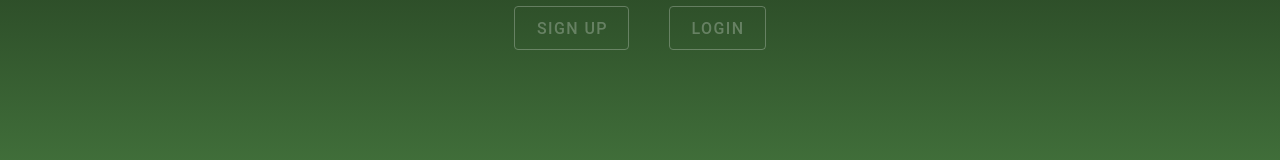
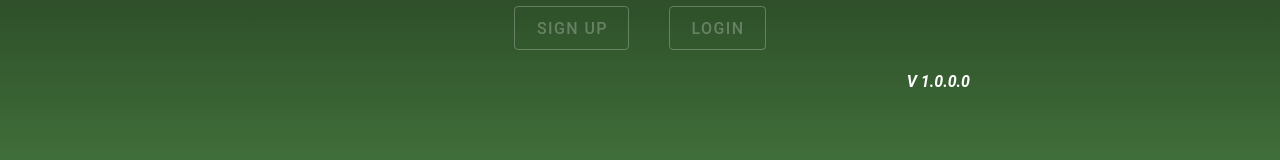
Before and after one commit to kearneyn1atwit/byte-island, a Vue app in the folder frontend/byte-island/: page / in a window 1280 px wide. Shown: the part 414-574 px from the top of the page. Built offline with nearby package versions, Linux system fonts and the light colour scheme.

Commit message:
added version number

```diff
--- a/frontend/byte-island/src/components/Login.vue
+++ b/frontend/byte-island/src/components/Login.vue
@@ -27,7 +27,7 @@
           </v-form>
 
         </v-col>
-
+        <div class="mx-5 ml-auto mt-5"><b><i>V 1.0.0.0</i></b></div>
 
       </v-row>
     </v-responsive>
```
